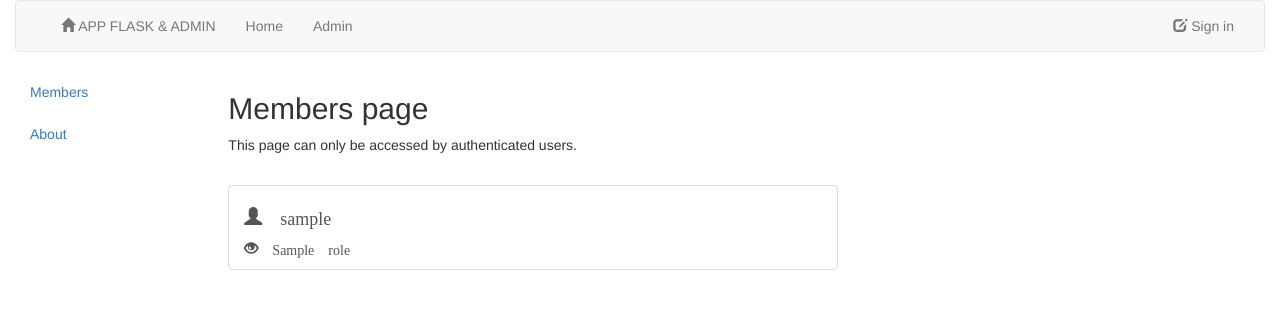
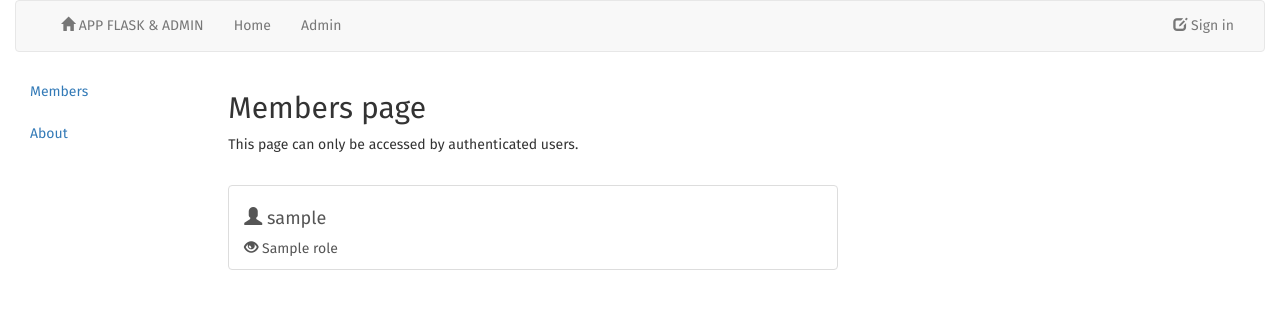
Before and after one commit to rubenlorenzo/Flask_Scaffold_Admin, a Flask app: template app/admin/templates/members/members_page.html in a window 1280 px wide. Shown: the top 309 px of the page. Run offline with Flask 2, Linux system fonts and the light colour scheme; tables that the repository leaves empty hold one stand-in row (values such as "Sample post"); the template is opened without the code that fills it: values that come from a table or form of the project are taken from there, most other values are stand-ins (such as "Sample title", 1, 10 or a date in 2020); parts of the project's set-up code (start-up, migrations or seed data) failed here and were passed over; some libraries are stand-ins or nearby versions.

Commit message:
Add Fira Sans font, fix user name and role font

```diff
--- a/app/admin/templates/members/members_page.html
+++ b/app/admin/templates/members/members_page.html
@@ -29,14 +29,13 @@
             {% endif %}
 
             <!-- Username -->
-            <h4><span class="glyphicon glyphicon-user"> {{u.username}}</span></h4>
+            <h4><span class="glyphicon glyphicon-user"></span> {{u.username}}</h4>
 
-              <!-- Roles -->
-            <span class="glyphicon glyphicon-eye-open">
+            <!-- Roles -->
             {% for r in u.roles %}
-              {{r.name }}
+              <span class="glyphicon glyphicon-eye-open"></span> {{r.name }}
             {% endfor %}
-            </span>
+
 
             </a>
             {% endfor %}
--- a/app/static/style.css
+++ b/app/static/style.css
@@ -1,3 +1,7 @@
+body {
+    font-family: 'Fira Sans', sans-serif;
+}
+
 .navbar-default .navbar-left li a.active{
   color:  #337AB7;
 }
--- a/app/templates/base.html
+++ b/app/templates/base.html
@@ -16,9 +16,9 @@
  <script src="https://maxcdn.bootstrapcdn.com/bootstrap/3.3.7/js/bootstrap.min.js"></script>
 
  <!-- Google Fonts -->
- <link href="https://fonts.googleapis.com/css?family=Dosis:400,700|Montserrat:400,700|Roboto+Slab:400,700" rel="stylesheet">
+ <link href="https://fonts.googleapis.com/css?family=Fira+Sans" rel="stylesheet">
 
-<!-- Font - awesome -->
+<!-- Font Awesome -->
 <script src="https://use.fontawesome.com/8921f5b17d.js"></script>
 
 <!-- Style from page -->
```
